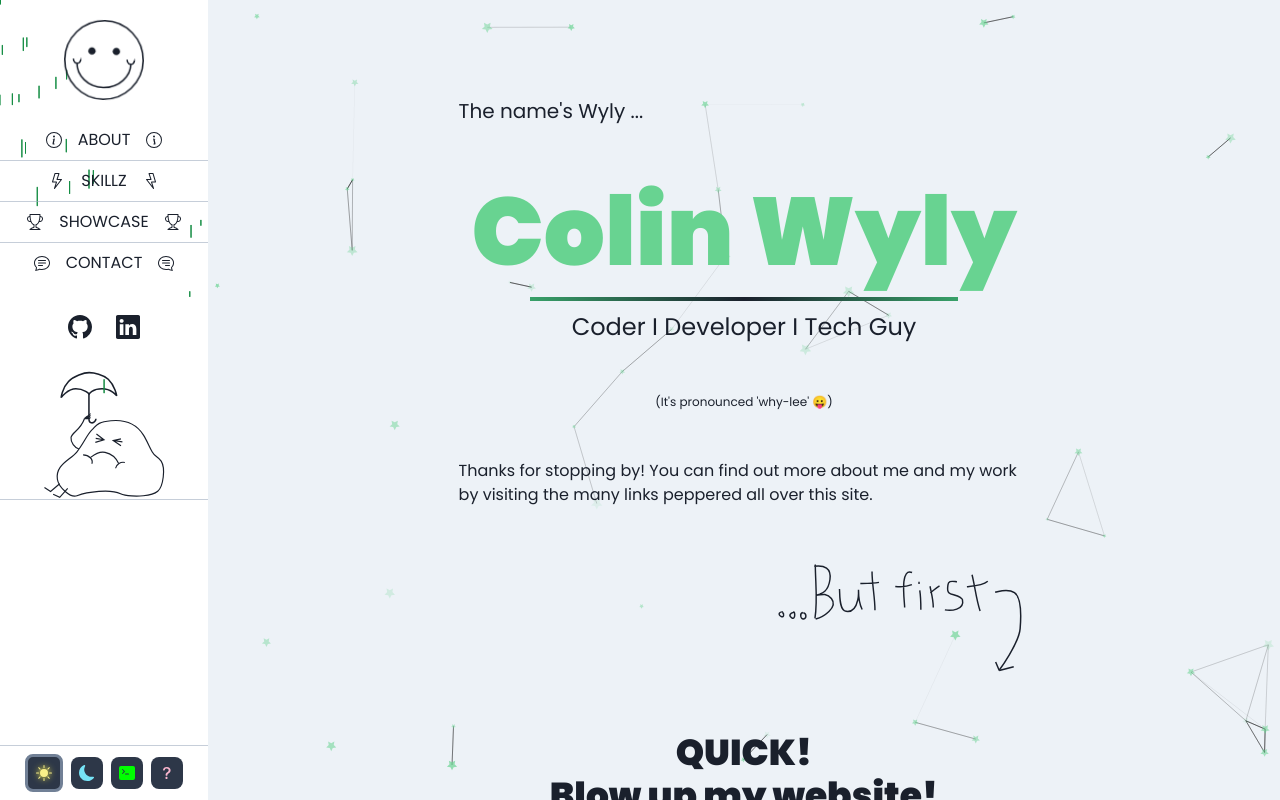
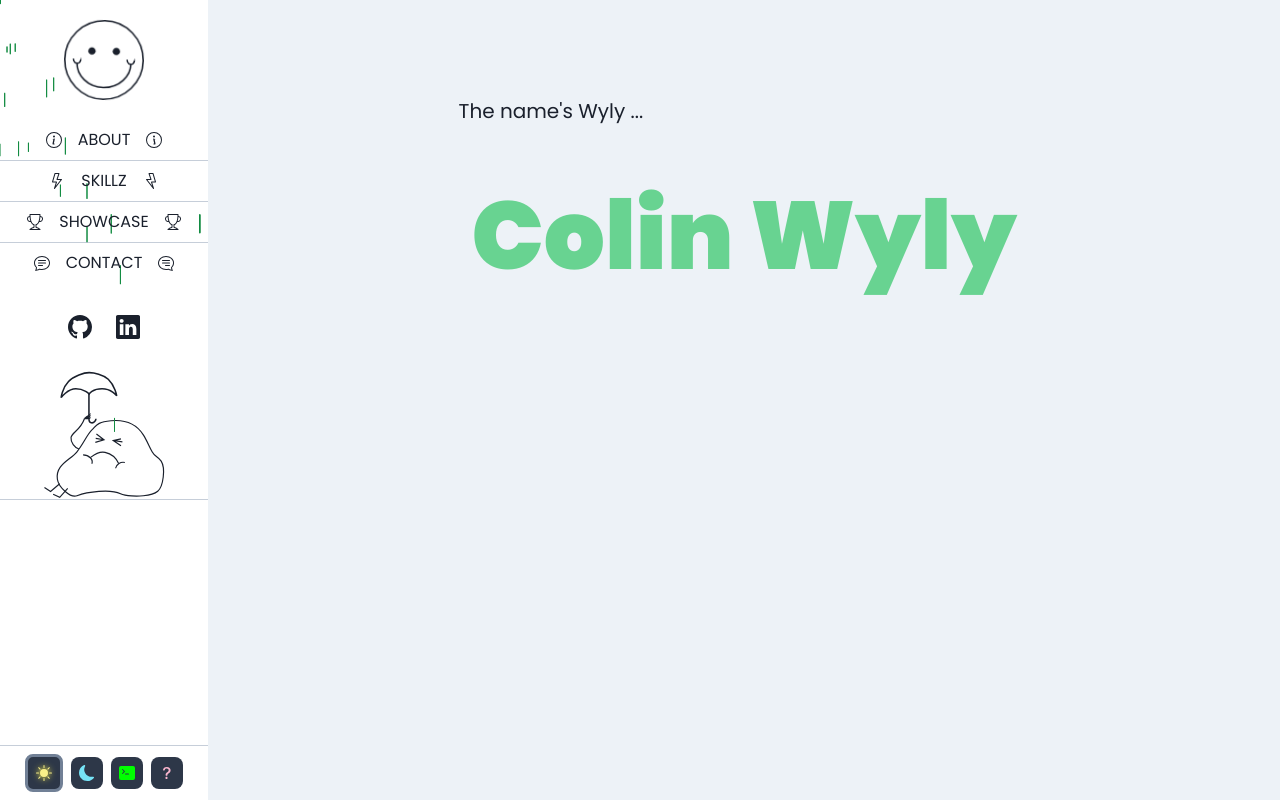
Before and after one commit to cwylycode/cwylycode.github.io, a React (Vite) app: page / in a window 1280 px wide. Both pictures are taken after a click on the element 104 px from the left and 60 px from the top of the page. Shown: the top 800 px of the page. Built offline with nearby package versions, Linux system fonts and the light colour scheme.

Commit message:
Made animations for home page

```diff
--- a/src/pages/PageHome.tsx
+++ b/src/pages/PageHome.tsx
@@ -5,7 +5,6 @@ import {
   Image,
   Stack,
   Text,
-  useBreakpointValue,
 } from '@chakra-ui/react';
 import useThemed from '../hooks/use-themed';
 
@@ -14,6 +13,7 @@ import { useScrollIntoView } from '@mantine/hooks';
 import BigButton from '../svg/big_button.svg'
 import SvgDoodleLookie from '../components/svg/SvgDoodleLookie';
 import ParticlesHomePage from '../components/ParticlesHomePage';
+import { motion } from 'framer-motion';
 
 interface PageHomeProps {
   onExplodeClick: () => void
@@ -23,15 +23,58 @@ export default function PageHome({ onExplodeClick }: PageHomeProps) {
 
   return (
     <>
+      <Box
+        as={motion.div}
+        initial={{ opacity: 0 }}
+        animate={{ opacity: 1, transition: { delay: 7 } }}
+      >
         <ParticlesHomePage />
-      <Container paddingTop={{ base: '10', md: '24' }}>
-        <Stack spacing='12' direction='column' textAlign='center'>
-          <Text fontSize={{ md: 'large', lg: 'xl' }} textAlign={{ md: 'left' }}>
+      </Box>
+      <Container
+        paddingTop={{ base: '10', md: '24' }}
+      >
+        <Stack
+          spacing='12'
+          direction='column'
+          textAlign='center'
+          as={motion.div}
+          variants={{ hide: {}, show: { transition: { staggerChildren: 2 } } }}
+          initial='hide'
+          animate='show'
+        >
+          <Text
+            fontSize={{ md: 'large', lg: 'xl' }}
+            textAlign={{ md: 'left' }}
+            as={motion.p}
+            variants={{
+              hide: { opacity: 0 },
+              show: { opacity: 1 }
+            }}
+          >
             The name's Wyly ...
           </Text>
 
-          <Box textAlign='center'>
-            <Heading color='themed.accent3' fontSize={{ base: '5xl', md: '7xl', lg: '8xl' }}>
+          <Box
+            textAlign='center'
+            as={motion.div}
+            variants={{ hide: {}, show: { transition: { staggerChildren: 0.3 } } }}
+          >
+            <Heading
+              color='themed.accent3'
+              fontSize={{ base: '5xl', md: '7xl', lg: '8xl' }}
+              as={motion.h2}
+              variants={{
+                hide: { opacity: 0, y: -30 },
+                show: {
+                  opacity: 1,
+                  y: 0,
+                  transition: {
+                    type: 'spring',
+                    bounce: 0.8
+                  }
+                }
+              }}
+            >
               Colin Wyly
             </Heading>
             <Box
@@ -41,19 +84,61 @@ export default function PageHome({ onExplodeClick }: PageHomeProps) {
               marginX='auto'
               maxWidth='75%'
               bgGradient='linear(90deg, themed.scheme 0%, themed.secondary 50%, themed.scheme 100%)'
+              as={motion.div}
+              variants={{
+                hide: { maxWidth: '0%' },
+                show: { maxWidth: '75%' }
+              }}
             />
-            <Text fontSize={{ base: 'md', md: 'lg', lg: '2xl' }}>
+            <Text
+              fontSize={{ base: 'md', md: 'lg', lg: '2xl' }}
+              as={motion.p}
+              variants={{
+                hide: { opacity: 0, y: 30 },
+                show: {
+                  opacity: 1,
+                  y: 0,
+                  transition: {
+                    type: 'spring',
+                    bounce: 0.8
+                  }
+                }
+              }}
+            >
               Coder I Developer I Tech Guy
             </Text>
-            <Text marginTop='12' fontSize={{ base: '8px', md: '10px', lg: '12px' }} fontWeight='normal' fontFamily='body'>
+            <Text
+              marginTop='12'
+              fontSize={{ base: '8px', md: '10px', lg: '12px' }}
+              fontWeight='normal' fontFamily='body'
+              as={motion.p}
+              variants={{
+                hide: { opacity: 0 },
+                show: { opacity: 1 }
+              }}
+            >
               (It's pronounced 'why-lee' 😛)
             </Text>
           </Box>
 
-          <Text textAlign={{ md: 'left' }}>
+          <Text
+            textAlign={{ md: 'left' }}
+            as={motion.p}
+            variants={{
+              hide: { opacity: 0, x: -30 },
+              show: { opacity: 1, x: 0 }
+            }}
+          >
             Thanks for stopping by! You can find out more about me and my work by visiting the many links peppered all over this site.
           </Text>
 
+          <Box
+            as={motion.div}
+            variants={{
+              hide: { opacity: 0, x: 30 },
+              show: { opacity: 1, x: 0 }
+            }}
+          >
             <SvgDoodleLookie
               width={{ base: '48', md: '64' }}
               marginLeft='auto !important'
@@ -61,10 +146,18 @@ export default function PageHome({ onExplodeClick }: PageHomeProps) {
               cursor='pointer'
               onClick={() => { scrollToExplode() }}
             />
+          </Box>
         </Stack>
       </Container>
 
-      <Container id='explode-time-yay' ref={explodeSection} paddingY='12'>
+      <Container
+        id='explode-time-yay'
+        ref={explodeSection}
+        paddingY='12'
+        as={motion.div}
+        initial={{ opacity: 0, y: 30 }}
+        animate={{ opacity: 1, y: 0, transition: { delay: 6 } }}
+      >
         <Stack spacing='8' direction='column' alignItems='center' textAlign='center'>
           <Heading>
             QUICK!<br />Blow up my website!
```
Lines whose indentation alone changed are shown as unchanged.
